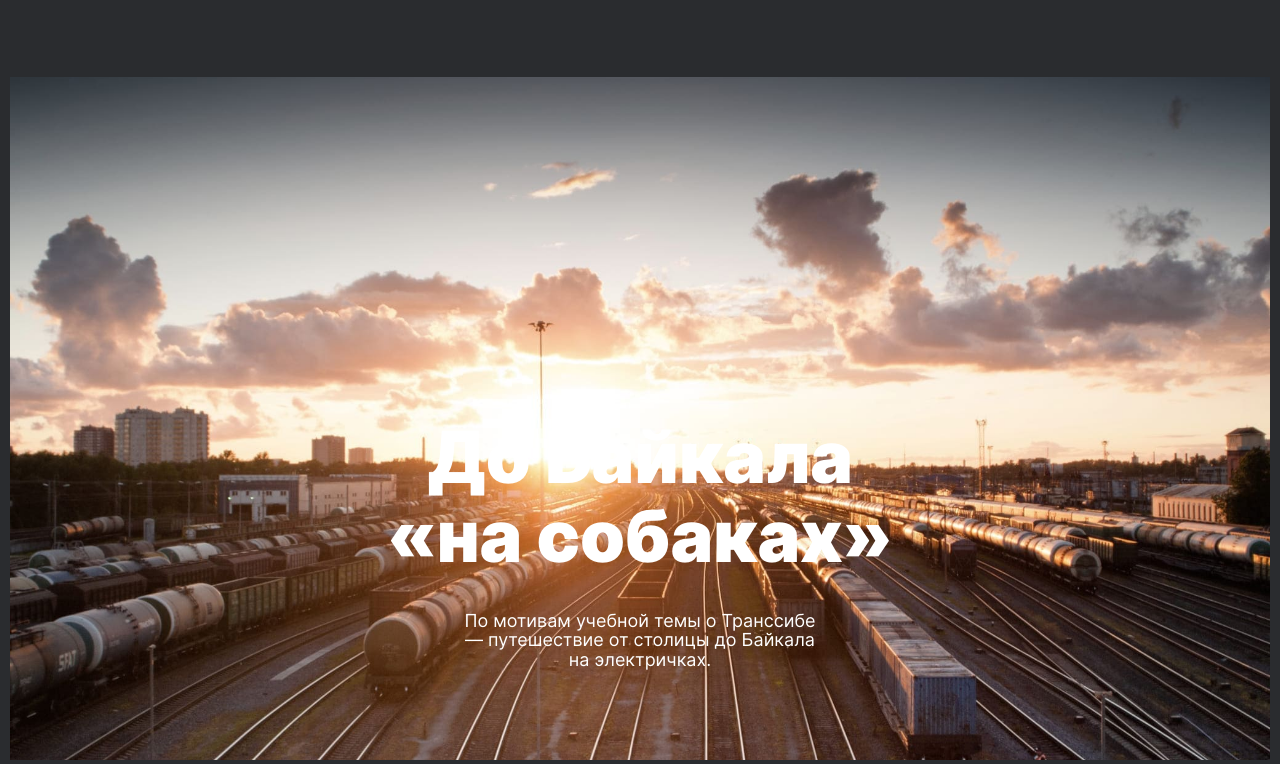
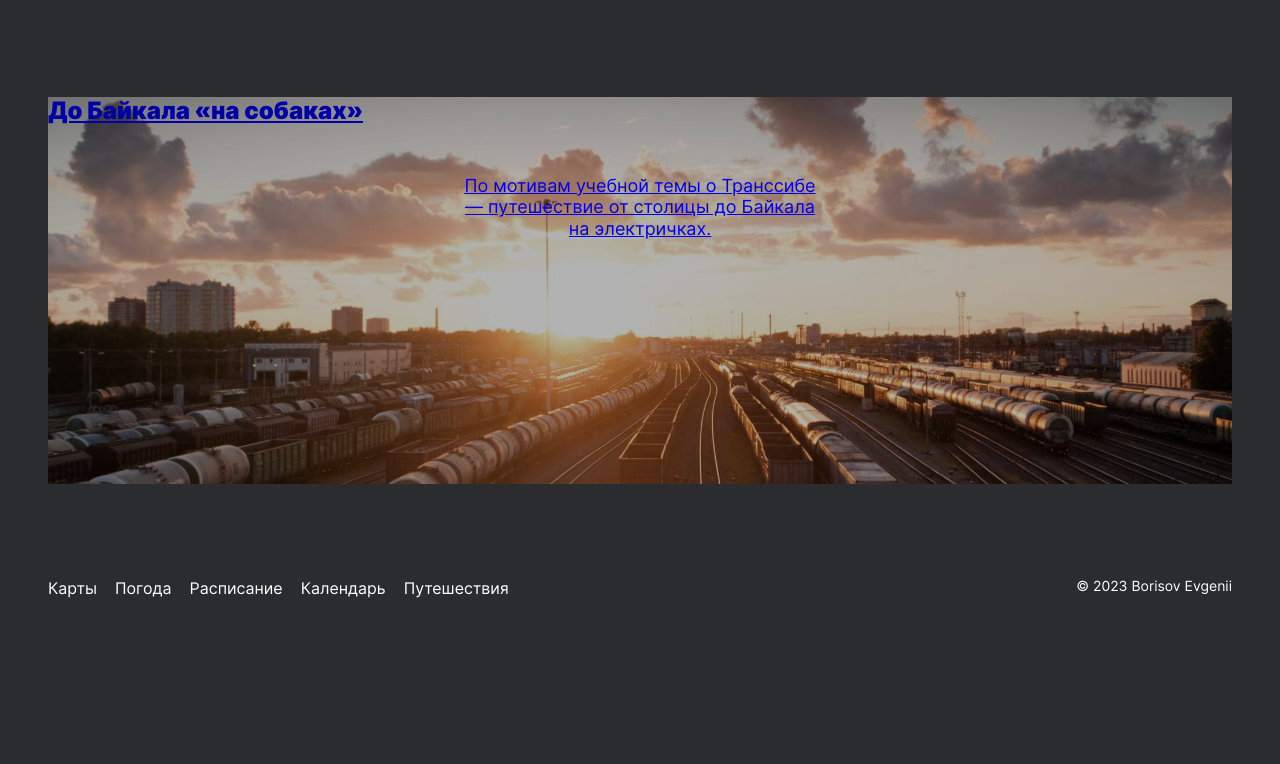
Before and after one commit to Jonsgit8/project-2-Russian-travel, a plain HTML site: page index.html in a window 1280 px wide. Shown: the part 5921-6685 px from the top of the page. After the commit the page ends 6559 px from the top, so only its background shows below. Drawn offline with Linux system fonts and the light colour scheme; files whose address does not match are found by name; a web font is replaced by a local one.

Commit message:
last 1280
last 1280

```diff
--- a/index.css
+++ b/index.css
@@ -175,19 +175,30 @@ padding-top: 90px;
 .place__paragraph:last-child {
   padding-bottom: 0;
 }
-
-.trains__img {
+.cover {
+  background-image: url(./images/cover-trains.jpg);
+  max-width: 1184px;
+  background-position: cover;
+  position: relative;
+  background-position: center;
+  background-size: cover;
   margin: 0 auto;
-  padding: 90px 48px;
-  background-image: url('./images/cover-trains.jpg');;
-
-  max-width: 1164px;
   color: #FFF;
-  background-position: center;
-  background-repeat: no-repeat;
-  background-size: cover;
 }
-.trains__title {
+.cover:hover {
+  opacity: 0.8;
+  z-index: 0;
+}
+.cover::before {
+  content: "";
+  position: absolute;
+  background: rgba(0, 0, 0, 0.3);
+  width: 100%;
+  top: 0;
+  bottom: 0;
+  left: 0;
+}
+.cover_title {
   max-width: 540px;
   font-size: 72px;
   font-weight: 900;
@@ -195,26 +206,30 @@ padding-top: 90px;
   margin: 0 auto;
   padding: 250px 0 0 0;
   text-align: center;
-  padding-top: 250px;
   position: relative;
+
 }
-.trains__subtitle {
+.cover__subtitle {
   max-width: 360px;
   text-align: center;
+  position: relative;
   font-size: 18px;
   font-weight: 400;
-  line-height: 1.1;
-  padding-top: 35px;
+  line-height: 1.2;
+  padding-top: 30px;
+  padding-bottom: 245px;
   margin: 0 auto;
 }
 .footer {
   display: flex;
   justify-content: space-between;
-  padding: 90px 48px 24px 48px;
+  padding: 80px 48px 24px 48px;
   margin: 0 auto;
 }
 .footer__links {
   display: flex;
+  flex-direction: row;
+  padding: 0;
 }
 .footer__link {
   font-size: 16px;
@@ -231,4 +246,5 @@ padding-top: 90px;
   font-size: 14px;
   font-weight: 400;
   line-height: 1.1;
+
 }
--- a/index.html
+++ b/index.html
@@ -52,14 +52,14 @@
       <article class="place">
         <h2 class="place__title">Куршская коса</h2>
         <img class="place__image" src="./images/place-kosa.png">
-        <div class="place__site"><p class="place__url-heading">URL</p><a class="place__link" href="#">park-kosa.ru</a></div>
+        <div class="place__site"><p class="place__url-heading">URL</p><a class="place__link" href="http://park-kosa.ru">park-kosa.ru</a></div>
         <div class="place__paragraphs"> <p class="place__paragraph">Здесь, посреди лесов и песчаных дюн, вы сможете увидеть два водных горизонта — спокойного Куршского залива с одной стороны и подёрнутого рябью волн Балтийского моря с другой. Уникальная природная зона на краю российского анклава.</p>
         <p class="place__paragraph">На этом Калининградская область не заканчивается. Для путешественника и исследователя там же по соседству — самая западная точка России, Балтийская коса, — и немецкое наследие россыпи небольших приморских городов. Атмосфера здешних мест исключает суету, окуная в спокойствие природы и запах стального, прохладного моря.</p></div>
       </article>
       <article class="place">
         <h2 class="place__title">Кольский</h2>
         <img class="place__image" src="./images/place-kolsky.png">
-        <div class="place__site"><p class="place__url-heading">URL</p><a class="place__link" href="#">National Geographic</a></div>
+        <div class="place__site"><p class="place__url-heading">URL</p><a class="place__link" href="https://yourshot.nationalgeographic.com/photos/?keywords=kolskiy">National Geographic</a></div>
         <div class="place__paragraphs"> <p class="place__paragraph">Почти весь полуостров находится за Полярным кругом. Саамская тундра, от которой на юг — тайга, а на север — Ледовитый океан, прикидывающийся Баренцевым морем.</p>
         <p class="place__paragraph">Возможно, вы смотрели Звягинцева и даже слышали историю арктического фестиваля в Териберке. Возможно, слово «Хибины» не осталось под снегом школьных воспоминаний об уроках географии. Возможно, вы не интересовались пронизывающей земную кору сверхглубокой скважиной, а от апатитов вас давно накрывает апатия. Но ваша мечта увидеть северное сияние начинает сбываться с билетом
           в Мурманск.</p></div>
@@ -67,29 +67,29 @@
       <article class="place">
         <h2 class="place__title">Алтай</h2>
         <img class="place__image" src="./images/place-altai.png">
-        <div class="place__site"><p class="place__url-heading">URL</p><a class="place__link" href="#">YouTube</a></div>
+        <div class="place__site"><p class="place__url-heading">URL</p><a class="place__link" href="https://www.youtube.com/watch?v=7ZEsoV7kWAQ">YouTube</a></div>
         <div class="place__paragraphs"> <p class="place__paragraph">Алтай — одно из красивейших мест в России. В первую очередь из-за гор: если ехать вдоль хребта, вы увидите склоны, усыпанные соснами, горные реки и озёра. А если вы откроете в автомобиле окна, сможете познакомиться с невидимым чудом здешних мест — горным воздухом.</p>
         <p class="place__paragraph">Климат на Алтае умеренный, поэтому ехать сюда лучше всего летом. Так вы увидите всё разнообразие местной флоры и фауны. По лесам Алтая бродят лоси, над хребтами летают орлы, а на равнинах пасутся косули. И знаменитые манулы — тоже обитатели Алтайского края.</p></div>
       </article>
       <article class="place">
         <h2 class="place__title">Зимний Байкал</h2>
         <img class="place__image" src="./images/place-winter-baikal.png">
-        <div class="place__site"><p class="place__url-heading">URL</p><a class="place__link" href="#">https://vk.com/baikalmile</a></div>
+        <div class="place__site"><p class="place__url-heading">URL</p><a class="place__link" href="https://vk.com/baikalmile">https://vk.com/baikalmile</a></div>
         <div class="place__paragraphs"> <p class="place__paragraph">Всем известен Байкал как крупнейшее озеро в мире. Многие также знают, что это самый большой источник пресной воды и одно из красивейших мест в России.</p>
         <p class="place__paragraph">Конечно, это всё так. Но Байкал ещё идеальное место для соревнований по скийорингу. Это такой вид спорта, когда лыжник привязывает себя к мотоциклу, и тандем старается развить как можно бóльшую скорость на льду. В марте 2019 года на фестивале «Байкальская миля» был поставлен мировой рекорд — 197.011 км/ч.</p></div>
       </article>
       <article class="place">
         <h2 class="place__title">Карелия</h2>
         <img class="place__image" src="./images/place-karelia.png">
-        <div class="place__site"><p class="place__url-heading">URL</p><a class="place__link" href="#">http://vodlozero.ru/</a></div>
+        <div class="place__site"><p class="place__url-heading">URL</p><a class="place__link" href="http://vodlozero.ru">http://vodlozero.ru/</a></div>
         <div class="place__paragraphs"><p class="place__paragraph">Сибирь заканчивается не на Урале, а в Карелии: образующая тайгу сибирская лиственница не растёт западнее Водлозера. Зато здесь она вымахивает на 30 метров — леса карельских национальных парков из-за непроходимых болот никогда не знали топора. Некоторым соснам уже больше чем полтысячелетия. Прикоснитесь к живому существу, видевшему солнце раньше, чем увидал его Иван Грозный. В девственном лесу на сотню километров не встретишь тропы. А на редких тропинках деревья в паре метров от земли помечены медвежьими когтями. Чтобы все знали, кто тут хозяин.</p></div>
       </article>
     </section>
-    <section class="trains">
-      <div class="trains__img">
-      <h2 class="trains__title">До Байкала «на собаках»</h2>
-      <p class="trains__subtitle">По мотивам учебной темы о Транссибе — путешествие от столицы до Байкала на электричках.</p>
-    </div></section>
+    <section class="cover">
+      <a class="cover__link" href="https://stampsy.com/na-elektrichkakh-do-baikala">
+      <h2 class="cover__title">До Байкала «на собаках»</h2>
+      <p class="cover__subtitle">По мотивам учебной темы о Транссибе — путешествие от столицы до Байкала на электричках.</p></a>
+    </section>
   </main>
   <footer class="footer">
     <nav class="footer_nav">
```
